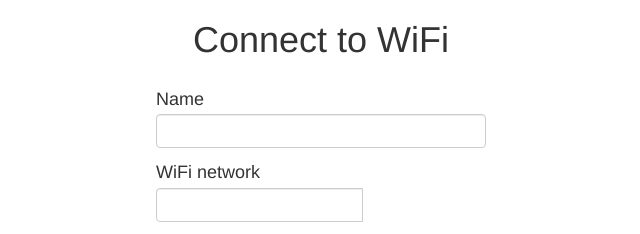
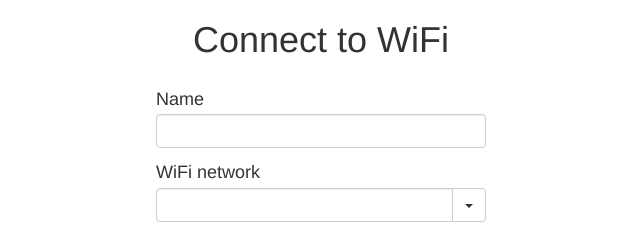
Before and after one commit to anisimovsergey/lumino-esp, a website: page data/index.html in a window 1280 px wide. Shown: the top 234 px of the page, 319-959 px from the left. Drawn offline with Linux system fonts and the light colour scheme.

Commit message:
Adding a missing dropdown.

```diff
--- a/data/index.html
+++ b/data/index.html
@@ -24,19 +24,14 @@
         <div class="input-group">
           <input id="network" type="text" class="form-control" />
           <div class="input-group-btn">
+ 	    <button type="button" class="btn btn-default dropdown-toggle" data-toggle="dropdown">
+              <span class="caret"></span>
+            </button>
             <ul class="dropdown-menu dropdown-menu-right">
-              <li>
-                <a href="#">BTWifi-with-FON</a>
-              </li>
-              <li>
-                <a href="#">BTWifi-X</a>
-              </li>
-              <li>
-                <a href="#">Virginmedia9996303</a>
-              </li>
-              <li>
-                <a href="#">ESP12801280</a>
-              </li>
+              <li><a href="#">BTWifi-with-FON</a></li>
+              <li><a href="#">BTWifi-X</a></li>
+              <li><a href="#">Virginmedia9996303</a></li>
+              <li><a href="#">ESP12801280</a></li>
             </ul>
           </div>
         </div>
```
